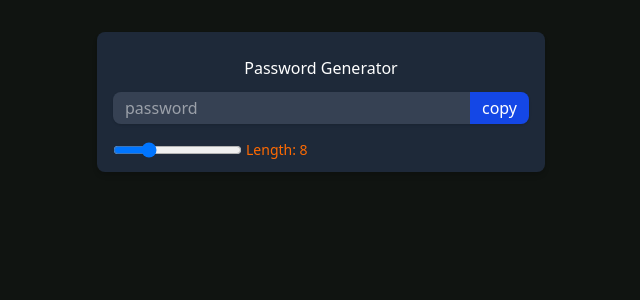
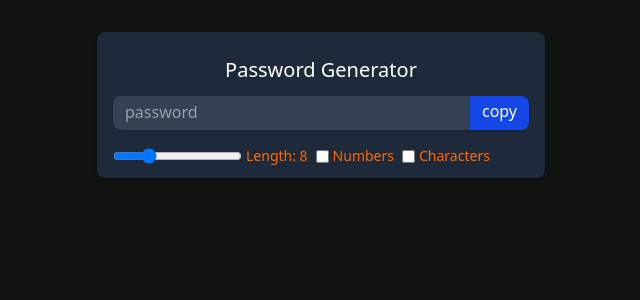
Before and after one commit to taher-dev/react-learning-log, a React (Vite) app in the folder 05passwordGenerator/: page / in a window 1280 px wide. Shown: the top 300 px of the page, without its empty margins (319-959 px from the left). Built offline with nearby package versions, Linux system fonts and the light colour scheme.

Commit message:
Add: numbers and characters allowed checkbox

```diff
--- a/05passwordGenerator/src/App.jsx
+++ b/05passwordGenerator/src/App.jsx
@@ -23,17 +23,19 @@ function App() {
 
   return (
     <div className="w-full max-w-md mx-auto shadow-md rounded-lg px-4 py-3 my-8 bg-gray-800 text-orange-500">
-      <h1 className="text-white text-center my-3">Password Generator</h1>
+      <h1 className="text-white text-center my-3 text-xl">
+        Password Generator
+      </h1>
 
       <div className="flex shadow rounded-lg overflow-hidden mb-4">
         <input
           type="text"
           value={password}
-          className="outline-none w-full py-1 px-3 bg-gray-700 text-white"
+          className="outline-none w-full py-1 pb-1.5 px-3 bg-gray-700 text-white"
           placeholder="password"
           readOnly
         />
-        <button className="outline-none bg-blue-700 text-white px-3 py-0.5 shrink-0">
+        <button className="outline-none bg-blue-700 text-white px-3 py-0.5 pb-1.5 shrink-0 cursor-pointer">
           copy
         </button>
       </div>
@@ -45,8 +47,40 @@ function App() {
             min={4}
             max={20}
             className="cursor-pointer"
+            onChange={(e) => setLength(e.target.value)}
           />
           <label>Length: {length}</label>
+        </div>
+
+        <div className="flex items-center gap-x-1">
+          <input
+            type="checkbox"
+            className="cursor-pointer"
+            name="numberInput"
+            id="numberInput"
+            defaultChecked={numberAllowed}
+            onChange={() => {
+              setNumberAllowed((prev) => !prev);
+            }}
+          />
+          <label className="cursor-pointer" htmlFor="numberInput">
+            Numbers
+          </label>
+        </div>
+        <div className="flex items-center gap-x-1">
+          <input
+            type="checkbox"
+            className="cursor-pointer"
+            name="charInput"
+            id="charInput"
+            defaultChecked={charAllowed}
+            onChange={() => {
+              setNumberAllowed((prev) => !prev);
+            }}
+          />
+          <label className="cursor-pointer" htmlFor="charInput">
+            Characters
+          </label>
         </div>
       </div>
     </div>
```
